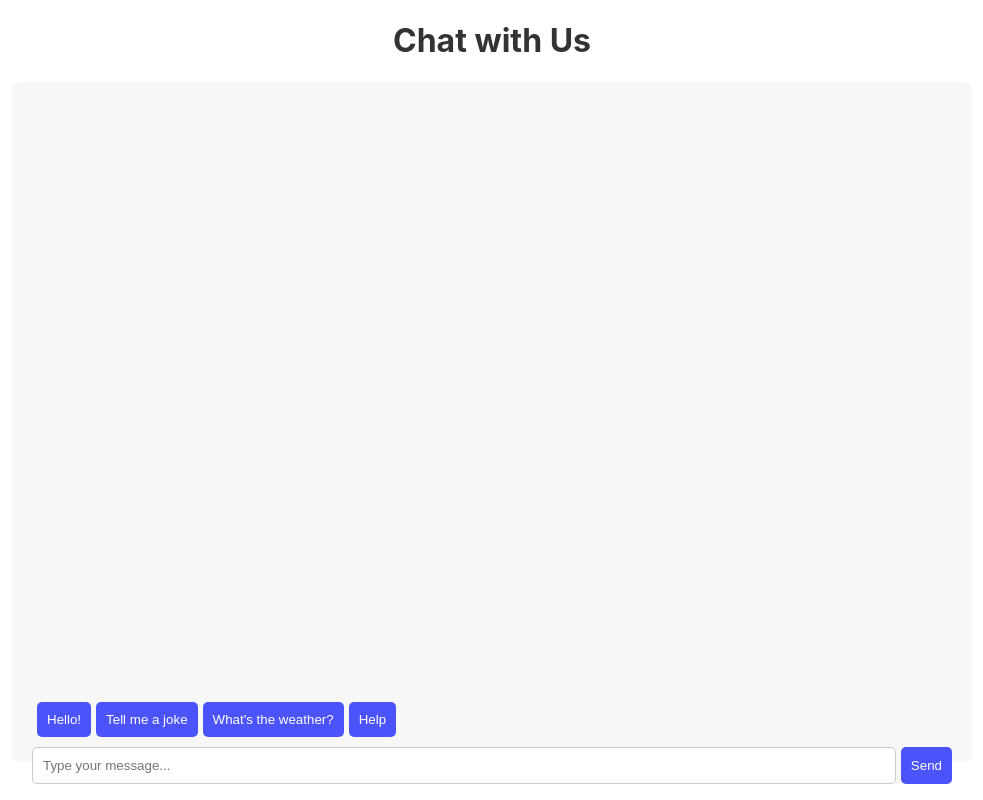
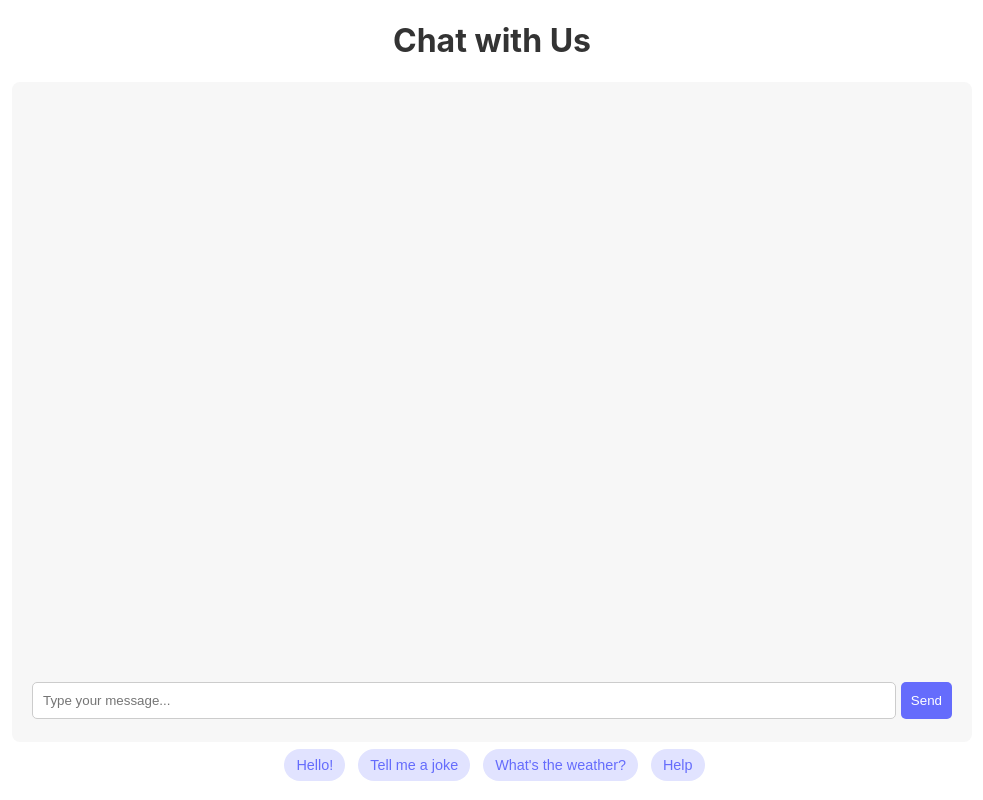
Before and after one commit to joshuajong/gen-ai-chatbot-frontend, a React (Create React App) app: page / in a window 1280 px wide. Shown: the whole page, without its empty margins (148-1131 px from the left). Built offline with nearby package versions, Linux system fonts and the light colour scheme.

Commit message:
update colors and move suggestions below input box

```diff
--- a/src/components/Chat.jsx
+++ b/src/components/Chat.jsx
@@ -119,12 +119,6 @@ const Chat = () => {
         {loadingBottom && <div className="loading">Loading newer messages...</div>}
         <div ref={messageEndRef} />
       </div>
-      {showSuggestions && (
-        <Suggestion
-          suggestions={suggestions}
-          onSuggestionClick={handleSuggestionClick}
-        />
-      )}
       <form className="message-input-form" onSubmit={sendMessage}>
         <input
           type="text"
@@ -134,6 +128,12 @@ const Chat = () => {
         />
         <button type="submit">Send</button>
       </form>
+      {showSuggestions && (
+        <Suggestion
+          suggestions={suggestions}
+          onSuggestionClick={handleSuggestionClick}
+        />
+      )}
     </div>
   );
 }
--- a/src/styles/Chat.css
+++ b/src/styles/Chat.css
@@ -17,7 +17,7 @@ h1 {
   border-radius: 8px;       /* Keep rounded corners */
   padding: 20px;            /* Maintain padding */
   margin: 0 auto;           /* Center the div horizontally */
-  height: calc(100% - 40px - 80px);
+  height: calc(100% - 40px - 100px);
   box-sizing: border-box;
   position: relative;
   /* Remove box-shadow if you want it to blend completely */
@@ -89,7 +89,7 @@ button {
   margin-left: 5px; /* Space between input and button */
   border: none; /* Remove default border */
   border-radius: 5px; /* Rounded corners */
-  background-color: #4b53fb; /* Button color */
+  background-color: #656cfc; /* Button color */
   color: white; /* Button text color */
   cursor: pointer; /* Pointer cursor on hover */
   flex-shrink: 0; /* Prevent the button from shrinking */
--- a/src/styles/Suggestion.css
+++ b/src/styles/Suggestion.css
@@ -0,0 +1,24 @@
+/* Suggestion container styles */
+.suggestion-container {
+  display: flex;
+  gap: 8px;
+  flex-wrap: wrap;
+  padding: 10px 0;
+  margin-top: 10px;
+  justify-content: center;
+}
+
+/* Individual suggestion bubble */
+.suggestion-bubble {
+  background-color: #e1e3ff; /* Light lavender to match #656cfc */
+  color: #656cfc; /* Primary button color for text */
+  padding: 8px 12px;
+  border-radius: 16px;
+  cursor: pointer;
+  transition: background-color 0.3s ease;
+  font-size: 0.9em;
+}
+
+.suggestion-bubble:hover {
+  background-color: #b0b3ff; /* Slightly darker lavender for hover */
+}
```
